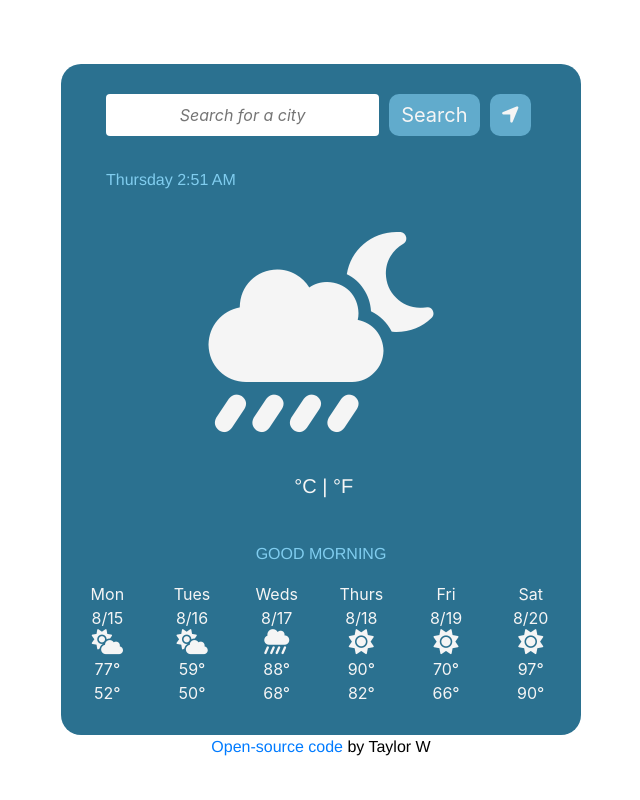
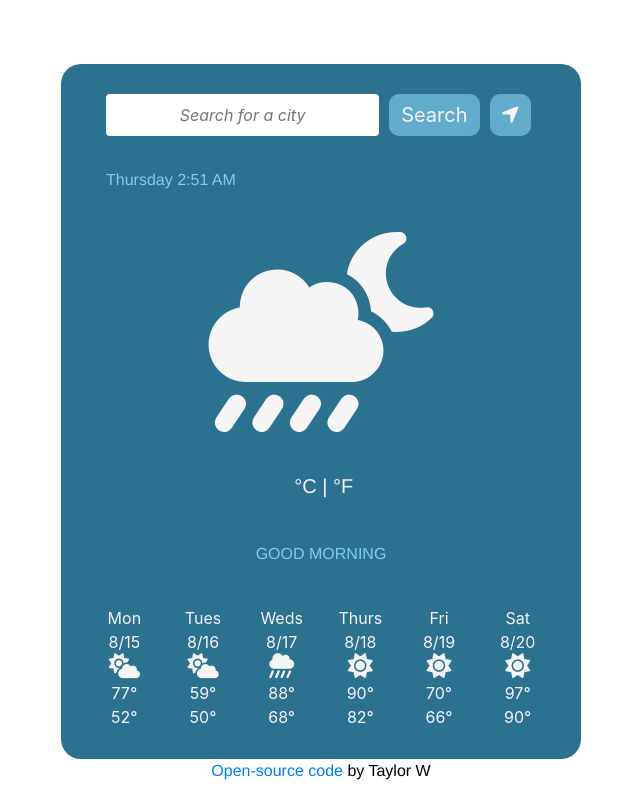
Before and after one commit to T-made/Weather-App, a website built with Parcel: page index.html in a window 1280 px wide. Shown: the whole page, without its empty margins (319-959 px from the left). Built offline with nearby package versions, Linux system fonts and the light colour scheme; no server answers.

Commit message:
added spacing between forecast temps

```diff
--- a/index.html
+++ b/index.html
@@ -60,8 +60,9 @@
                 <div id="min-max"></div>
                 <div id="info"></div>
               </div>
-            </div>
-            <div class="row mr-2 ml-1">
+              </div>
+            <br>
+            <div class="row mr-4 ml-4">
               <div class="forecast-day col-4 col-sm-2 col-md">
                 Mon
                 <br />
```
